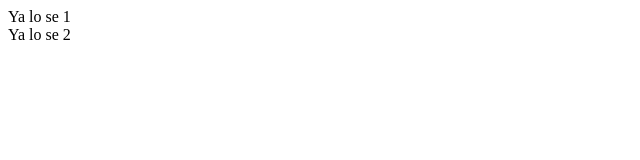
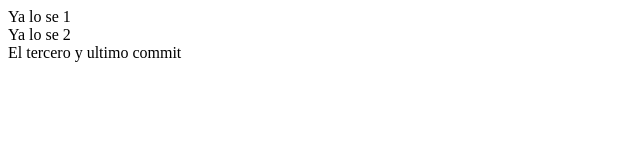
Before and after one commit to kapikes/yalose, a plain HTML site: page yalose/public_html/index.html in a window 1280 px wide. Shown: the whole page, without its empty margins (0-640 px from the left). Drawn offline with Linux system fonts and the light colour scheme.

Commit message:
El tercero y ultimo

```diff
--- a/yalose/public_html/index.html
+++ b/yalose/public_html/index.html
@@ -13,5 +13,6 @@ and open the template in the editor.
     <body>
         <div>Ya lo se 1</div>
         <div>Ya lo se 2</div>
+        <div>El tercero y ultimo commit</div>
     </body>
 </html>
```
